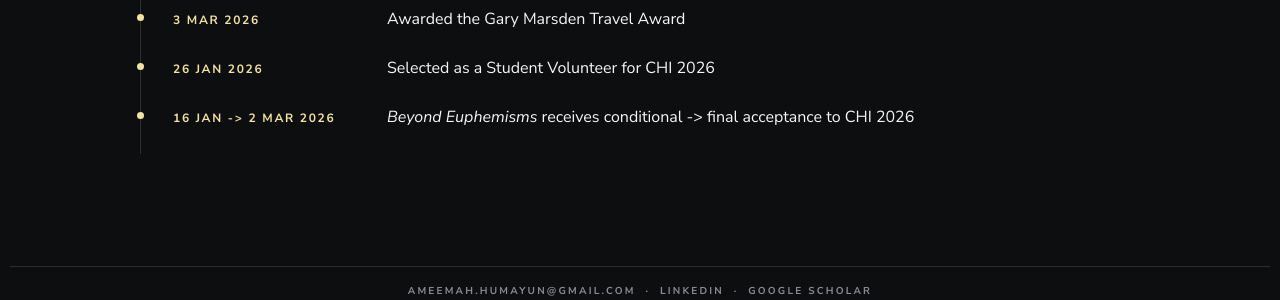
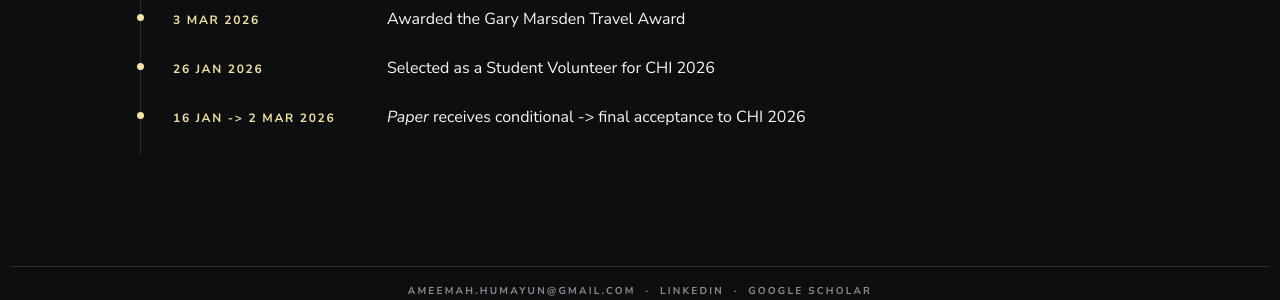
Before and after one commit to ameemahumayun/ameemahumayun.github.io, a Jekyll site: the page built from index.html, in a window 1280 px wide and 991 px high. Shown: the part 667-967 px from the top of the window. Built offline with Jekyll 4.4.1, drawn with Linux system fonts in a browser that asks for light colours.

Commit message:
Rename Beyond Euphemisms to Paper in Recent Updates entry

```diff
--- a/_data/updates.yml
+++ b/_data/updates.yml
@@ -26,4 +26,4 @@
   text: "Selected as a Student Volunteer for CHI 2026"
 
 - date: "16 Jan -> 2 Mar 2026"
-  text: "<em>Beyond Euphemisms</em> receives conditional -> final acceptance to CHI 2026"
+  text: "<em>Paper</em> receives conditional -> final acceptance to CHI 2026"
```
